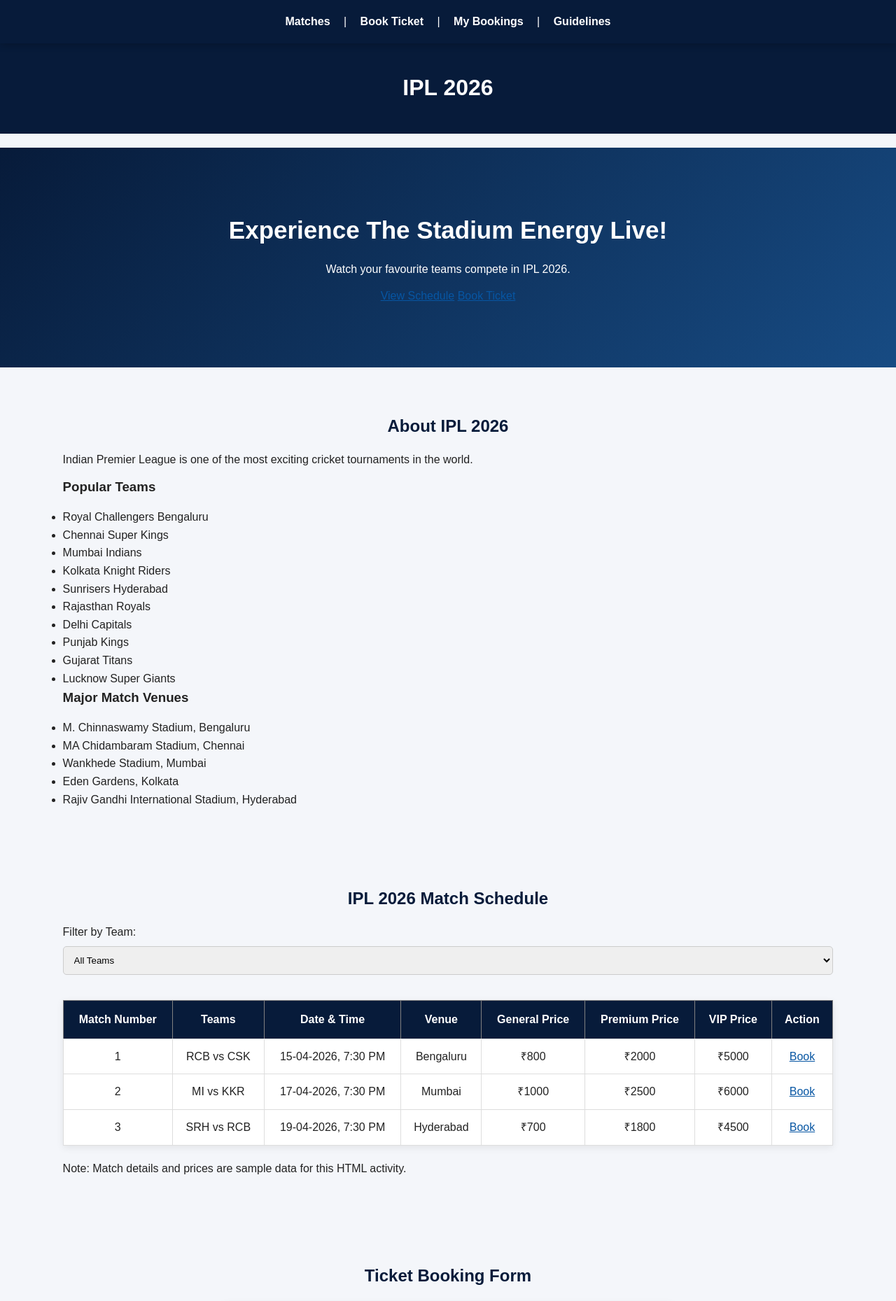
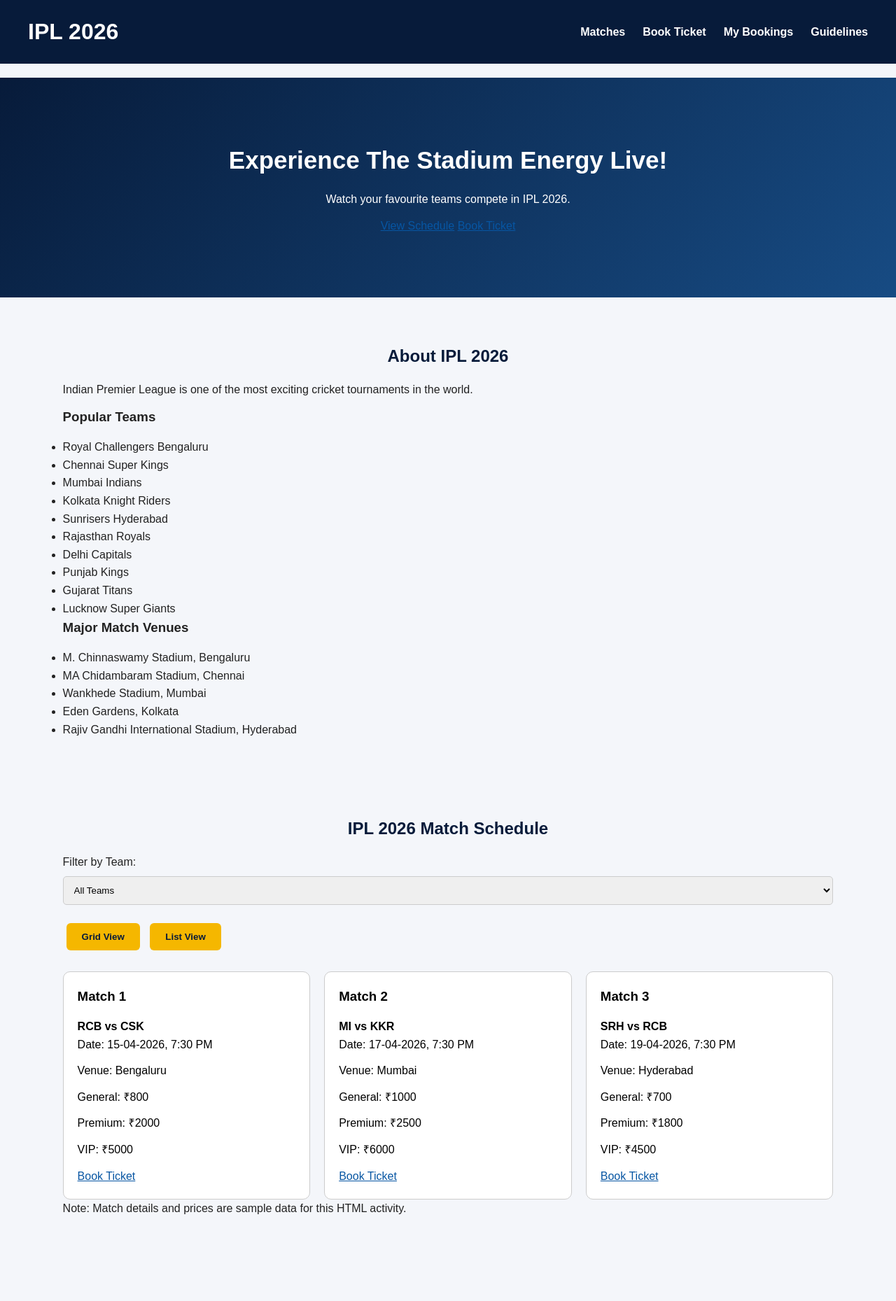
Before and after one commit to dipithsm356-cloud/IPL-Ticket-Booking, a plain HTML site: page index.html in a window 1280 px wide. Shown: the top 1859 px of the page at 70% size. Drawn offline with Linux system fonts and the light colour scheme.

Commit message:
Complete Activity 8 responsive design

```diff
--- a/app.js
+++ b/app.js
@@ -130,3 +130,61 @@ matchSelect.addEventListener("change", updateBookingSummary);
 standSelect.addEventListener("change", updateBookingSummary);
 
 quantityInput.addEventListener("input", updateBookingSummary);
+
+// ACTIVITY 8 - HAMBURGER MENU
+
+const menuToggle = document.getElementById("menuToggle");
+const mainNav = document.getElementById("mainNav");
+
+menuToggle.addEventListener("click", function () {
+    mainNav.classList.toggle("active");
+});
+
+// Close menu after clicking a navigation link
+const navLinks = mainNav.querySelectorAll("a");
+
+navLinks.forEach(function (link) {
+    link.addEventListener("click", function () {
+        mainNav.classList.remove("active");
+    });
+});
+
+// ACTIVITY 8 - FILTER MATCHES BY TEAM
+
+const teamFilter = document.getElementById("teamFilter");
+const matchCards = document.querySelectorAll(".match-card");
+
+teamFilter.addEventListener("change", function () {
+
+    const selectedTeam = teamFilter.value;
+
+    matchCards.forEach(function (card) {
+
+        if (
+            selectedTeam === "" ||
+            card.dataset.team.includes(selectedTeam)
+        ) {
+            card.style.display = "";
+        } else {
+            card.style.display = "none";
+        }
+
+    });
+
+});
+
+// ACTIVITY 8 - GRID AND LIST VIEW
+
+const matchGrid = document.getElementById("matchGrid");
+const gridView = document.getElementById("gridView");
+const listView = document.getElementById("listView");
+
+// Grid View
+gridView.addEventListener("click", function () {
+    matchGrid.classList.remove("list-view");
+});
+
+// List View
+listView.addEventListener("click", function () {
+    matchGrid.classList.add("list-view");
+});
--- a/index.html
+++ b/index.html
@@ -12,15 +12,23 @@
 
 
     <!-- Navigation Bar -->
-    <header>
-        <h1>IPL 2026</h1>
-        <nav>
-            <a href="#matches">Matches</a> |
-            <a href="#booking">Book Ticket</a> |
-            <a href="#mybookings">My Bookings</a> |
-            <a href="#guidelines">Guidelines</a>
-        </nav>
-    </header>
+     <header class="main-header">
+    <h1>IPL 2026</h1>
+
+    <button class="menu-toggle" id="menuToggle" aria-label="Toggle navigation">
+        ☰
+    </button>
+
+    <nav class="main-nav" id="mainNav">
+        <a href="#matches">Matches</a>
+        <a href="#booking">Book Ticket</a>
+        <a href="#mybookings">My Bookings</a>
+        <a href="#guidelines">Guidelines</a>
+    </nav>
+</header>
+
+
+
 
     <main>
 
@@ -78,55 +86,54 @@
                 <option>SRH</option>
             </select>
 
-            <table border="1">
-                <thead>
-                    <tr>
-                        <th>Match Number</th>
-                        <th>Teams</th>
-                        <th>Date & Time</th>
-                        <th>Venue</th>
-                        <th>General Price</th>
-                        <th>Premium Price</th>
-                        <th>VIP Price</th>
-                        <th>Action</th>
-                    </tr>
-                </thead>
 
-                <tbody>
-                    <tr>
-                        <td>1</td>
-                        <td>RCB vs CSK</td>
-                        <td>15-04-2026, 7:30 PM</td>
-                        <td>Bengaluru</td>
-                        <td>₹800</td>
-                        <td>₹2000</td>
-                        <td>₹5000</td>
-                        <td><a href="#booking">Book</a></td>
-                    </tr>
+<!-- Grid and List View Buttons -->
+<div class="view-controls">
+    <button id="gridView">Grid View</button>
+    <button id="listView">List View</button>
+</div>
 
-                    <tr>
-                        <td>2</td>
-                        <td>MI vs KKR</td>
-                        <td>17-04-2026, 7:30 PM</td>
-                        <td>Mumbai</td>
-                        <td>₹1000</td>
-                        <td>₹2500</td>
-                        <td>₹6000</td>
-                        <td><a href="#booking">Book</a></td>
-                    </tr>
+<!-- Match Cards -->
+<div class="match-grid" id="matchGrid">
 
-                    <tr>
-                        <td>3</td>
-                        <td>SRH vs RCB</td>
-                        <td>19-04-2026, 7:30 PM</td>
-                        <td>Hyderabad</td>
-                        <td>₹700</td>
-                        <td>₹1800</td>
-                        <td>₹4500</td>
-                        <td><a href="#booking">Book</a></td>
-                    </tr>
-                </tbody>
-            </table>
+    <div class="match-card" data-team="RCB CSK">
+        <h3>Match 1</h3>
+        <h4>RCB vs CSK</h4>
+        <p>Date: 15-04-2026, 7:30 PM</p>
+        <p>Venue: Bengaluru</p>
+        <p>General: ₹800</p>
+        <p>Premium: ₹2000</p>
+        <p>VIP: ₹5000</p>
+        <a href="#booking">Book Ticket</a>
+    </div>
+
+    <div class="match-card" data-team="MI KKR">
+        <h3>Match 2</h3>
+        <h4>MI vs KKR</h4>
+        <p>Date: 17-04-2026, 7:30 PM</p>
+        <p>Venue: Mumbai</p>
+        <p>General: ₹1000</p>
+        <p>Premium: ₹2500</p>
+        <p>VIP: ₹6000</p>
+        <a href="#booking">Book Ticket</a>
+    </div>
+
+    <div class="match-card" data-team="SRH RCB">
+        <h3>Match 3</h3>
+        <h4>SRH vs RCB</h4>
+        <p>Date: 19-04-2026, 7:30 PM</p>
+        <p>Venue: Hyderabad</p>
+        <p>General: ₹700</p>
+        <p>Premium: ₹1800</p>
+        <p>VIP: ₹4500</p>
+        <a href="#booking">Book Ticket</a>
+    </div>
+
+</div>
+
+
+
+
 
             <p>Note: Match details and prices are sample data for this HTML activity.</p>
         </section>
--- a/styles.css
+++ b/styles.css
@@ -550,3 +550,117 @@ footer {
     visibility: visible;
     opacity: 1;
 }
+
+/* ACTIVITY 8 - RESPONSIVE NAVIGATION */
+
+.main-header {
+    display: flex;
+    justify-content: space-between;
+    align-items: center;
+    padding: 20px 40px;
+}
+
+.main-header h1 {
+    margin: 0;
+}
+
+.main-header .main-nav {
+    position: static;
+    width: auto;
+    display: flex;
+    align-items: center;
+    gap: 25px;
+    padding: 0;
+    background: none;
+    box-shadow: none;
+}
+
+.main-header .main-nav a {
+    margin: 0;
+    color: white;
+}
+
+.menu-toggle {
+    display: none;
+}
+
+/* Activity 8 - Mobile Navigation */
+
+@media (max-width: 768px) {
+    .main-header {
+        flex-wrap: wrap;
+        padding: 15px 20px;
+    }
+
+    .menu-toggle {
+        display: block;
+    }
+
+    .main-header .main-nav {
+        display: none;
+        flex-direction: column;
+        width: 100%;
+        gap: 15px;
+        padding-top: 20px;
+    }
+
+    .main-header .main-nav.active {
+        display: flex;
+    }
+}
+
+/* Activity 8 - Match Cards Grid */
+
+.match-grid {
+    display: grid;
+    grid-template-columns: repeat(3, 1fr);
+    gap: 20px;
+    margin-top: 20px;
+}
+
+.match-card {
+    padding: 20px;
+    border: 1px solid #ccc;
+    border-radius: 10px;
+    background-color: white;
+    color: black;
+}
+
+/* Guidelines Grid */
+
+#guidelines {
+    display: grid;
+    grid-template-columns: repeat(3, 1fr);
+    gap: 20px;
+}
+
+#guidelines h2 {
+    grid-column: 1 / -1;
+}
+
+/* Activity 8 - Responsive Grid Layout */
+
+@media (max-width: 900px) {
+    .match-grid {
+        grid-template-columns: repeat(2, 1fr);
+    }
+
+    #guidelines {
+        grid-template-columns: repeat(2, 1fr);
+    }
+}
+
+@media (max-width: 600px) {
+    .match-grid {
+        grid-template-columns: 1fr;
+    }
+
+    #guidelines {
+        grid-template-columns: 1fr;
+    }
+}
+
+/* Activity 8 - List View */
+.match-grid.list-view {
+    grid-template-columns: 1fr;
+}
```
